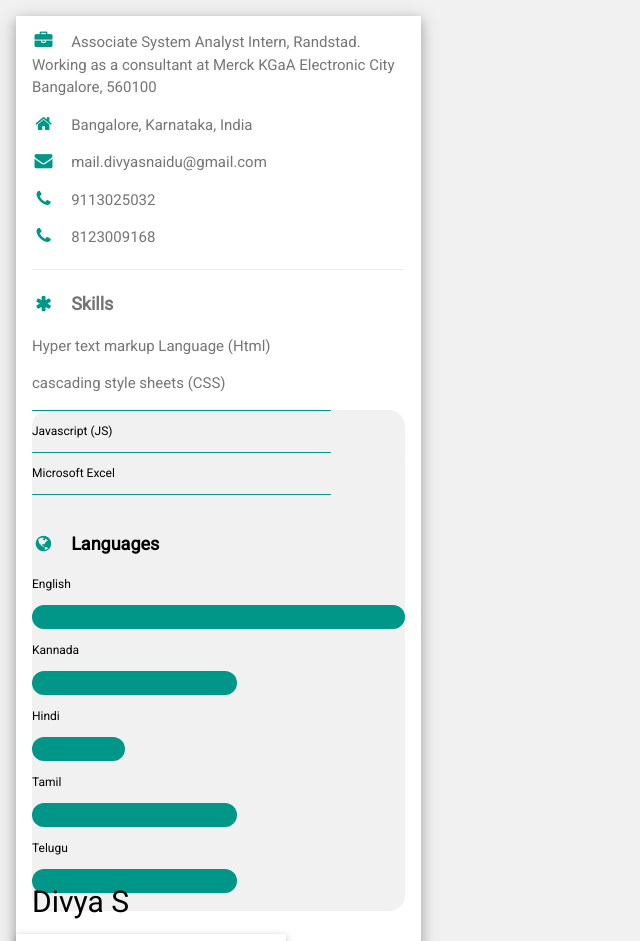
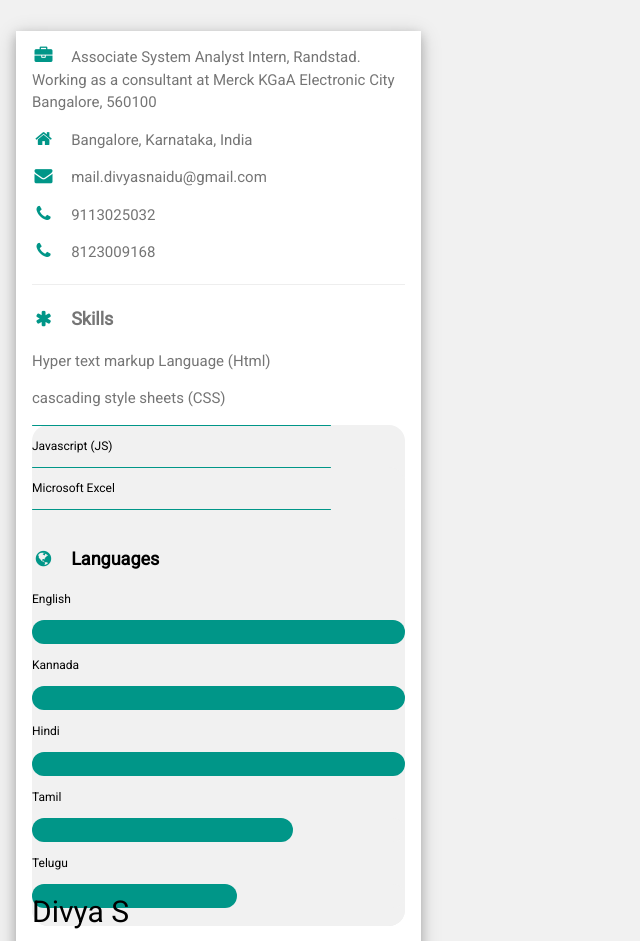
Before and after one commit to Ddivi9/APRIL_RESUME, a plain HTML site: page index.html in a window 1280 px wide. Shown: the top 941 px of the page, without its empty margins (0-640 px from the left). Drawn offline with nearby package versions, Linux system fonts and the light colour scheme.

Commit message:
Add files via upload
third latest index html file

```diff
--- a/index.html
+++ b/index.html
@@ -38,8 +38,10 @@
                     <div class="w3-white w3-text-grey w3-card-4">
                         <div class="w3-display-container">
 
+                            <p>
                             <div class="w3-display-bottomleft w3-container w3-text-black">
                                 <h2>Divya S</h2>
+                                </p>
                             </div>
                             <div class="w3-container">
                                 <p><i class="fa fa-briefcase fa-fw w3-margin-right w3-large w3-text-teal"></i>Associate
@@ -85,15 +87,15 @@
                                         </div>
                                         <p>Kannada</p>
                                         <div class="w3-light-grey w3-round-xlarge ">
-                                            <div class="w3-round-xlarge w3-teal" style="height:24px;width:55%"></div>
+                                            <div class="w3-round-xlarge w3-teal" style="height:24px;width:100%"></div>
                                         </div>
                                         <p>Hindi</p>
                                         <div class="w3-light-grey w3-round-xlarge ">
-                                            <div class="w3-round-xlarge w3-teal" style="height:24px;width:25%"></div>
+                                            <div class="w3-round-xlarge w3-teal" style="height:24px;width:100%"></div>
                                         </div>
                                         <p>Tamil</p>
                                         <div class="w3-light-grey w3-round-xlarge ">
-                                            <div class="w3-round-xlarge w3-teal" style="height:24px;width:55%"></div>
+                                            <div class="w3-round-xlarge w3-teal" style="height:24px;width:70%"></div>
                                         </div>
                                         <p>Telugu</p>
                                         <div class="w3-light-grey w3-round-xlarge ">
```
